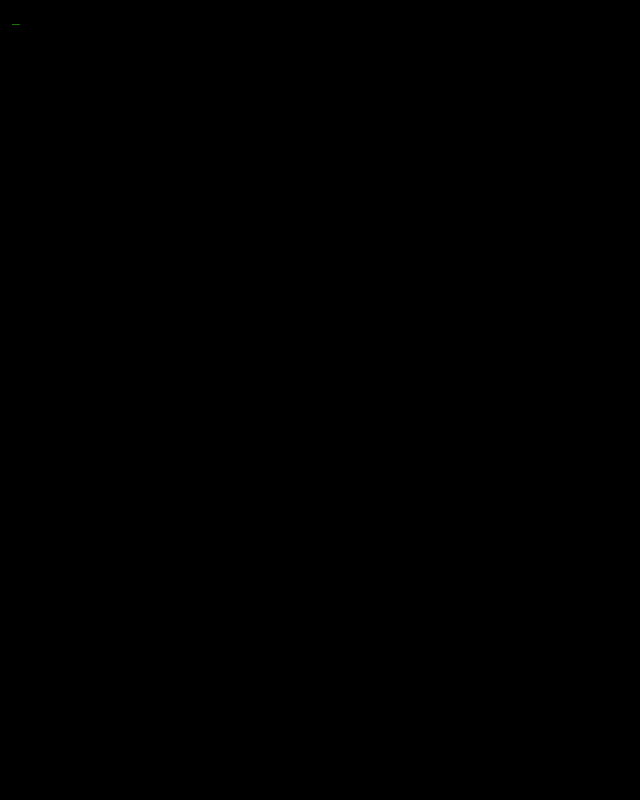
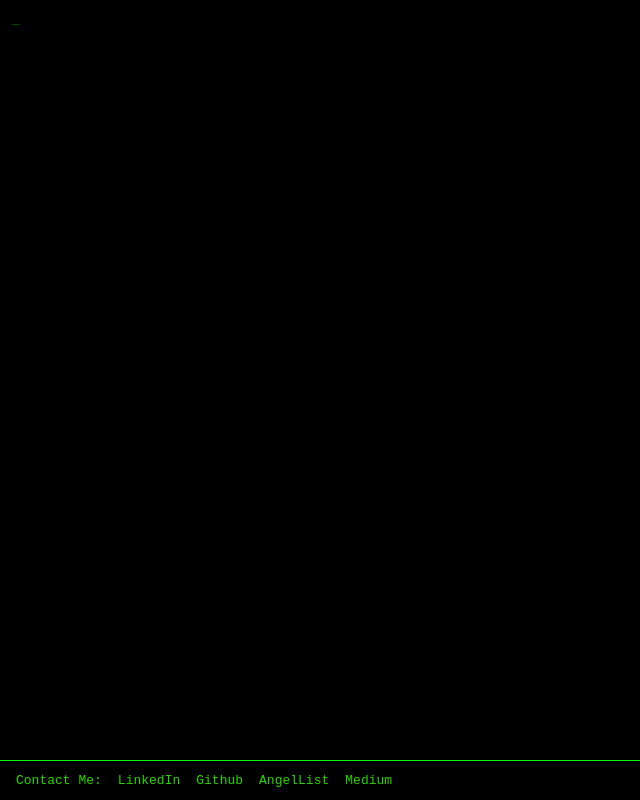
Before and after one commit to AZensky/Hack-Friends, a React (Create React App) app: page / in a window 1280 px wide. Shown: the whole page, without its empty margins (0-640 px from the left). Built offline with nearby package versions, Linux system fonts and the light colour scheme.

Commit message:
social links

```diff
--- a/src/App.css
+++ b/src/App.css
@@ -15,9 +15,10 @@ body {
 /* Overflow-y is set so we can add additional source code past 100vh, but we will hide scroll bar later in css file */
 .container {
   width: 100%;
-  height: 100vh;
+  height: 94vh;
   overflow-y: auto;
   padding: 12px;
+  margin-bottom: 1vh;
 }
 
 .container:focus {
@@ -119,3 +120,33 @@ body {
     opacity: 1;
   }
 }
+
+/* Container for footer */
+.footer-container {
+  color: #2ad400;
+  height: 40px;
+  border-top: 1px solid rgb(0, 255, 0);
+  height: 5vh;
+  display: flex;
+  align-items: center;
+}
+
+/* Content inside footer */
+.contact-container {
+  display: flex;
+  align-items: center;
+  width: 100%;
+  padding-left: 1rem;
+  gap: 1rem;
+}
+
+.contact-container > a {
+  color: #2ad400;
+  text-decoration: none;
+}
+
+/* Text decoration underline when hovering over social links */
+.contact-container > a:hover {
+  text-decoration: underline;
+  cursor: pointer;
+}
--- a/src/App.js
+++ b/src/App.js
@@ -1,5 +1,6 @@
 import { useState, useRef, useEffect } from "react";
 import AccessMessage from "./AccessMessage";
+import Footer from "./Footer";
 import hackCode from "./sourceCode";
 import "./App.css";
 
@@ -63,6 +64,7 @@ function App() {
         <p ref={scrollRef}></p>
         {screenLocked && <AccessMessage isHacked={isHacked} />}
       </div>
+      <Footer />
     </>
   );
 }
--- /dev/null
+++ b/src/Footer.js
@@ -0,0 +1,41 @@
+import React from "react";
+
+function Footer() {
+  return (
+    <div className="footer-container">
+      <div className="contact-container">
+        <span>Contact Me:</span>
+        <a
+          href="https://www.linkedin.com/in/alex-zelinsky/"
+          target="_blank"
+          rel="noopener noreferrer"
+        >
+          LinkedIn
+        </a>
+        <a
+          href="https://github.com/AZensky"
+          target="_blank"
+          rel="noopener noreferrer"
+        >
+          Github
+        </a>
+        <a
+          href="https://angel.co/u/alex-zelinsky-2"
+          target="_blank"
+          rel="noopener noreferrer"
+        >
+          AngelList
+        </a>
+        <a
+          href="https://medium.com/@alexzelinsky124"
+          target="_blank"
+          rel="noopener noreferrer"
+        >
+          Medium
+        </a>
+      </div>
+    </div>
+  );
+}
+
+export default Footer;
```
